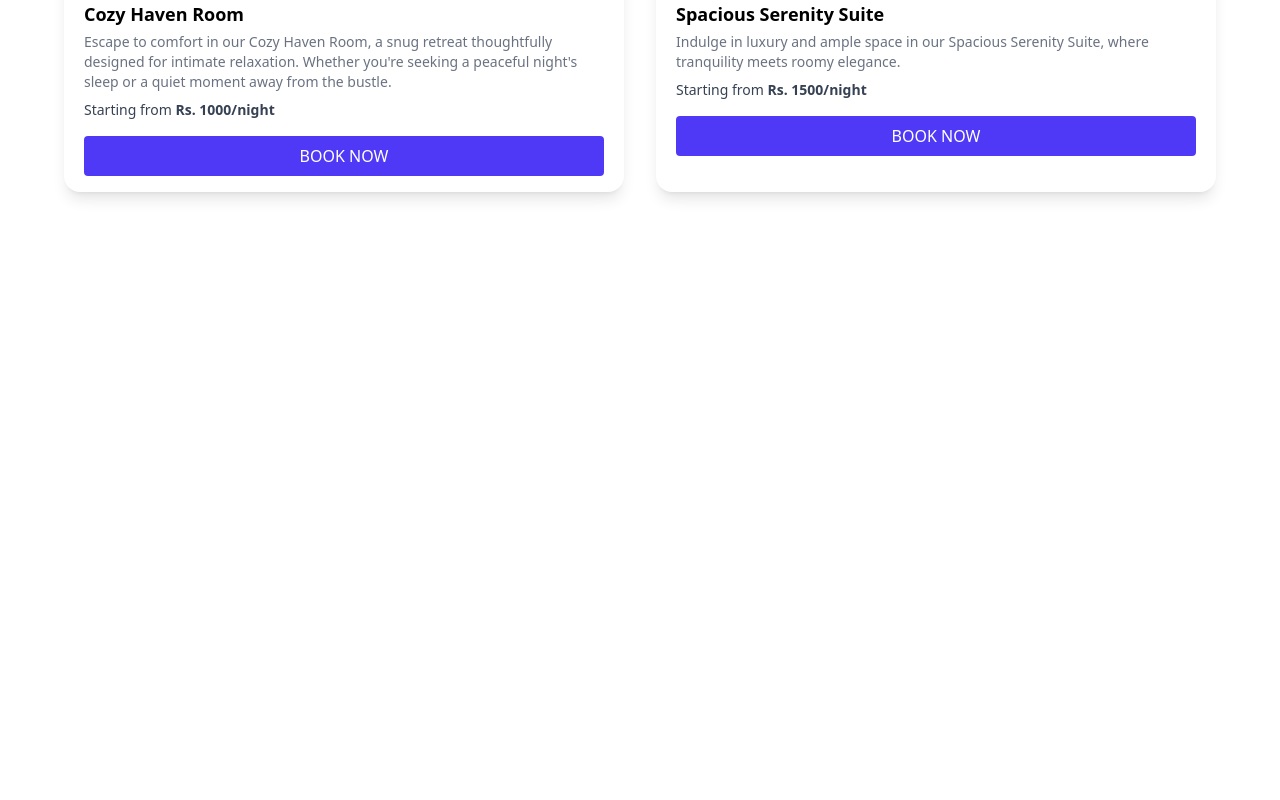
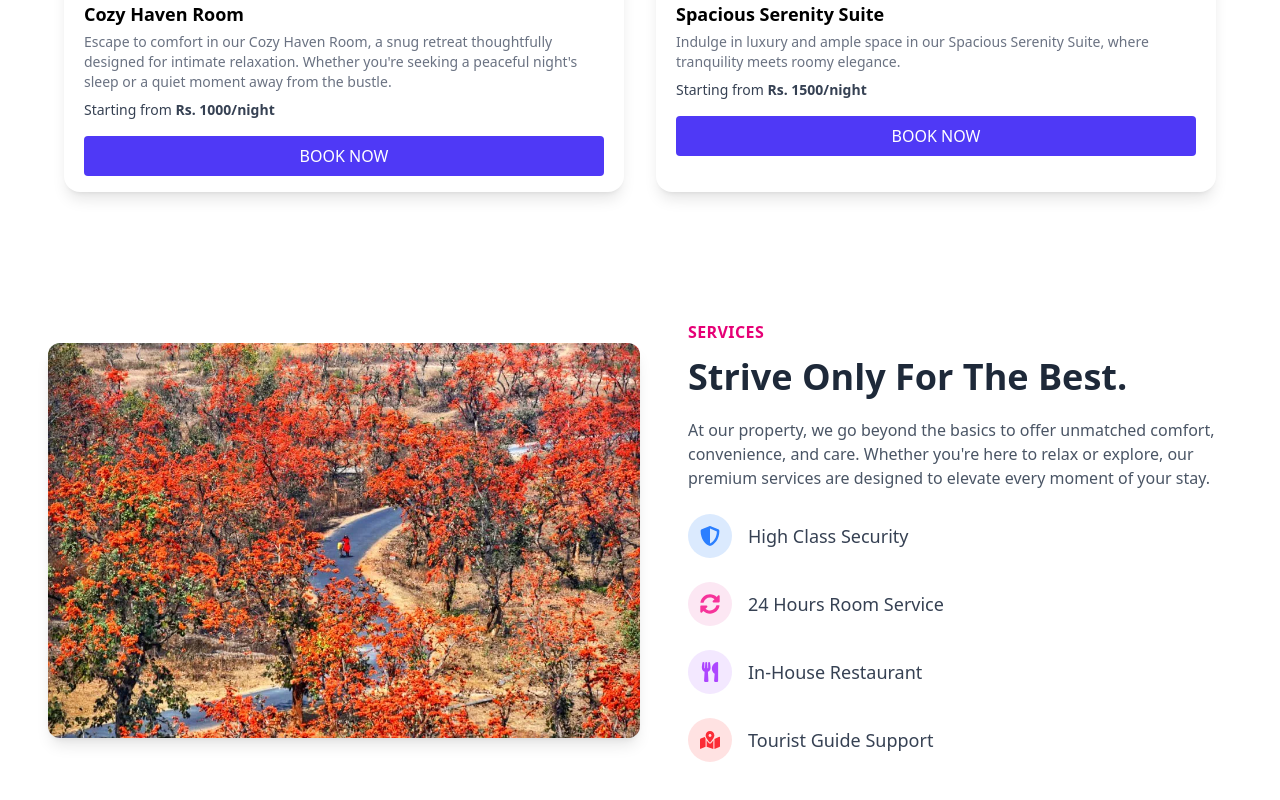
Before and after one commit to probal-ghosh/Internship1, a React (Vite) app: page / in a window 1280 px wide. Shown: the part 1864-2664 px from the top of the page. Before the commit the page ends 2136 px from the top, so only its background shows below. Built offline with nearby package versions, Linux system fonts and the light colour scheme.

Commit message:
added services section

```diff
--- a/package.json
+++ b/package.json
@@ -15,6 +15,7 @@
     "lucide-react": "^0.525.0",
     "react": "^19.1.0",
     "react-dom": "^19.1.0",
+    "react-icons": "^5.5.0",
     "tailwindcss": "^4.1.11"
   },
   "devDependencies": {
--- a/src/App.jsx
+++ b/src/App.jsx
@@ -7,6 +7,7 @@ import Navbar from './Component/Navbar/Navbar'
 import Hero from './Component/Hero/Hero'
 import About from './Component/About/About'
 import RoomsSection from './Component/RoomSection/RoomSection';
+import Services from './Component/Services/Services';
 
 function App() {
   useEffect(() => {
@@ -21,6 +22,7 @@ function App() {
       <Hero />
       <About/>
       <RoomsSection/>
+      <Services/>
     </div>
   )
 }
--- /dev/null
+++ b/src/Component/Services/Services.jsx
@@ -0,0 +1,62 @@
+import React from 'react';
+import { FaShieldAlt, FaSyncAlt, FaUtensils, FaMapMarkedAlt } from 'react-icons/fa';
+import servicesImage from '../../assets/palash.webp'; // replace with correct path
+
+const Services = () => {
+  return (
+    <div className="flex flex-col md:flex-row items-center justify-between px-6 md:px-12 py-12 bg-white">
+      {/* Left Image */}
+      <div className="w-full md:w-1/2">
+        <img
+          src={servicesImage}
+          alt="Scenic view"
+          className="rounded-xl shadow-lg w-full h-auto object-cover"
+        />
+      </div>
+
+      {/* Right Content */}
+      <div className="w-full md:w-1/2 mt-10 md:mt-0 md:pl-12">
+        <p className="text-pink-600 tracking-wide uppercase font-semibold mb-2">Services</p>
+        <h2 className="text-3xl md:text-4xl font-bold text-gray-800 mb-4 leading-snug">
+          Strive Only For The Best.
+        </h2>
+        <p className="text-gray-600 mb-6">
+          At our property, we go beyond the basics to offer unmatched comfort, convenience, and care.
+          Whether you're here to relax or explore, our premium services are designed to elevate every moment of your stay.
+        </p>
+
+        <ul className="space-y-6">
+          <li className="flex items-center space-x-4">
+            <div className="bg-blue-100 p-3 rounded-full">
+              <FaShieldAlt className="text-blue-500 text-xl" />
+            </div>
+            <span className="text-lg font-medium text-gray-700">High Class Security</span>
+          </li>
+
+          <li className="flex items-center space-x-4">
+            <div className="bg-pink-100 p-3 rounded-full">
+              <FaSyncAlt className="text-pink-500 text-xl" />
+            </div>
+            <span className="text-lg font-medium text-gray-700">24 Hours Room Service</span>
+          </li>
+
+          <li className="flex items-center space-x-4">
+            <div className="bg-purple-100 p-3 rounded-full">
+              <FaUtensils className="text-purple-500 text-xl" />
+            </div>
+            <span className="text-lg font-medium text-gray-700">In-House Restaurant</span>
+          </li>
+
+          <li className="flex items-center space-x-4">
+            <div className="bg-red-100 p-3 rounded-full">
+              <FaMapMarkedAlt className="text-red-500 text-xl" />
+            </div>
+            <span className="text-lg font-medium text-gray-700">Tourist Guide Support</span>
+          </li>
+        </ul>
+      </div>
+    </div>
+  );
+};
+
+export default Services;
```
Also changed, not shown: 1 other file (tests, documents, lock files or other folders).
